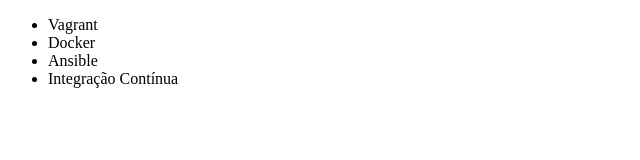
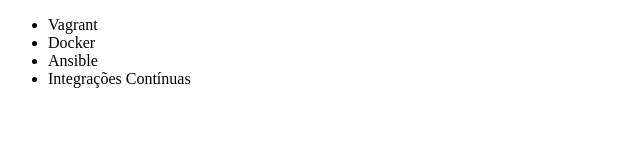
Before and after one commit to DedeBB/AluraGit, a plain HTML site: page index.html in a window 1280 px wide. Shown: the full height of the page, 0-640 px from the left. Drawn offline with Linux system fonts and the light colour scheme.

Commit message:
Acentos adicionados em Integrações Contínuas

```diff
--- a/index.html
+++ b/index.html
@@ -9,7 +9,7 @@
         <li>Vagrant</li>
         <li>Docker</li>
         <li>Ansible</li>
-        <li>Integração Contínua</li>
+        <li>Integrações Contínuas</li>
     </ul>
 </body>
 </html>
```
